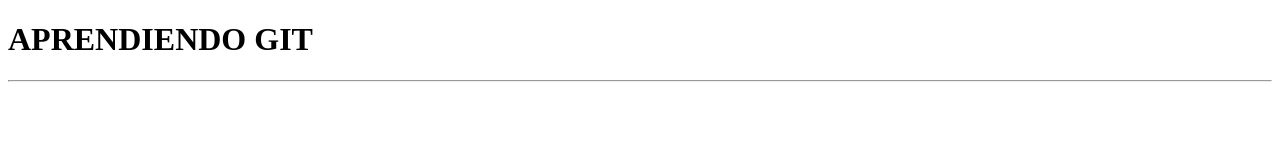
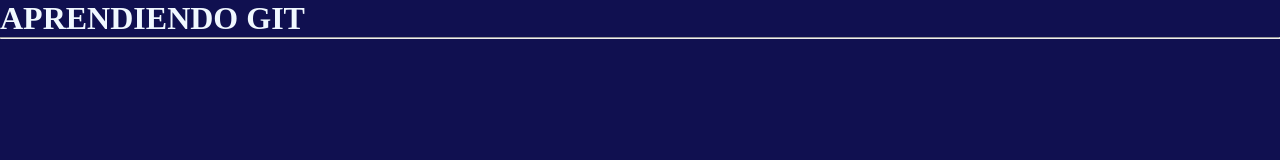
Before and after one commit to juancinfante/APRENDIENDO-GIT, a plain HTML site: page index.html in a window 1280 px wide. Drawn offline with Linux system fonts and the light colour scheme.

Commit message:
Añadiendo estilos

```diff
--- a/index.html
+++ b/index.html
@@ -5,9 +5,11 @@
     <meta http-equiv="X-UA-Compatible" content="IE=edge">
     <meta name="viewport" content="width=device-width, initial-scale=1.0">
     <title>Document</title>
+    <link rel="stylesheet" href="stylos.css">
 </head>
 <body>
     <h1>APRENDIENDO GIT</h1>
     <hr>
+
 </body>
 </html>
--- /dev/null
+++ b/stylos.css
@@ -0,0 +1,10 @@
+*{
+    margin: 0;
+    padding: 0;
+    box-sizing: border-box;
+}
+
+body{
+    background-color: rgb(16, 16, 80);
+    color: aliceblue;
+}
```
